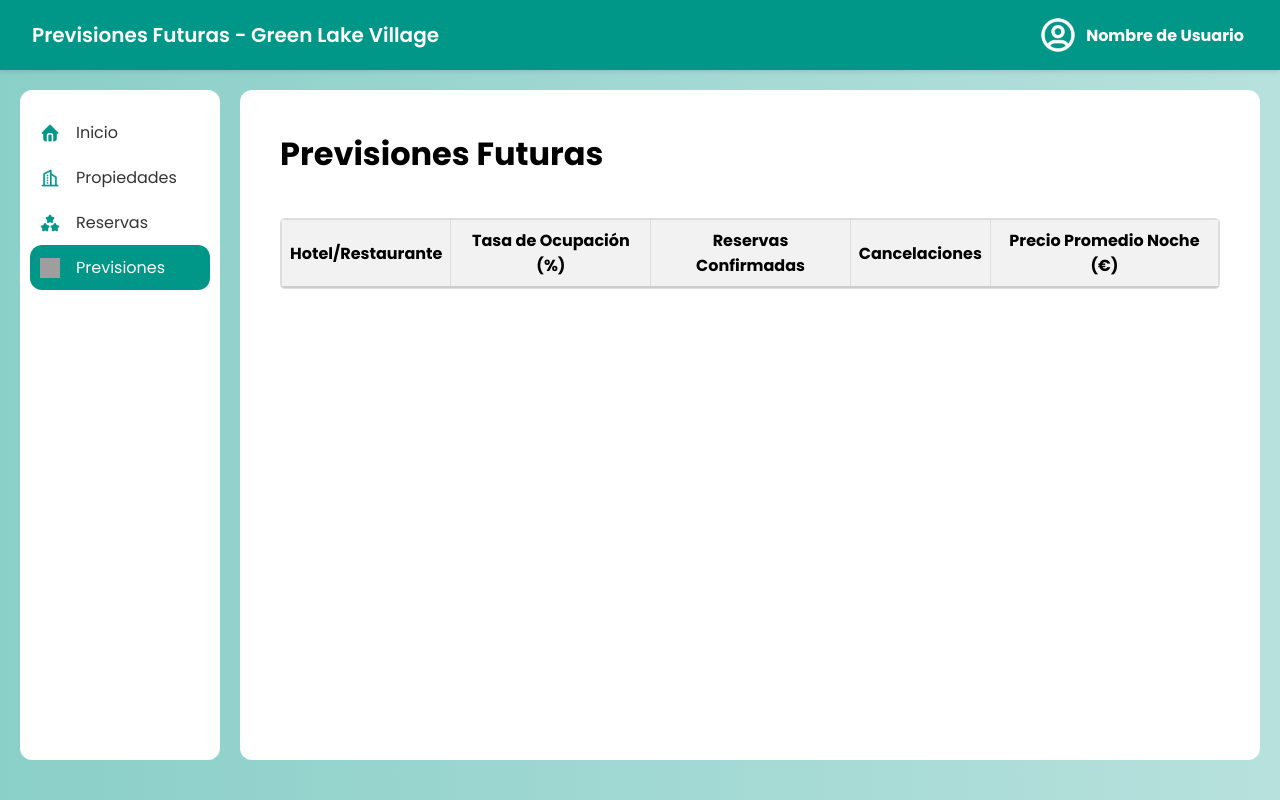
After one commit to 5nullpointers/GreenLakeVillage, a Flask app: page /Propietarios/Previsiones in a window 1280 px wide. The commit adds this page. Run offline with Flask 3, Linux system fonts and the light colour scheme; lists and menus that the app fills with data are empty; parts of the project's set-up code (start-up, migrations or seed data) failed here and were passed over; some libraries are stand-ins or nearby versions; grey boxes are pictures that could not be loaded.

Commit message:
Previsiones funcionando. Falta estilo

```diff
--- a/Presentacion/static/js/PropiedadesUsuario.js
+++ b/Presentacion/static/js/PropiedadesUsuario.js
@@ -97,9 +97,9 @@ function initMenuInteracciones() {
 
   const opciones = document.querySelectorAll('.menuPanel li');
   const nuevasImagenes = [
-    "/static/images/inicioBlanco.png",
-    "/static/images/PropiedadesBlanco.png",
-    "/static/images/ReseñasBlanco.png"
+    "/static/Images/inicioBlanco.png",
+    "/static/Images/PropiedadesBlanco.png",
+    "/static/Images/ReseñasBlanco.png"
   ];
 
   opciones.forEach((opcion, index) => {
--- a/Presentacion/static/js/ReservasBusinessOwner.js
+++ b/Presentacion/static/js/ReservasBusinessOwner.js
@@ -47,9 +47,9 @@ const opciones = document.querySelectorAll('.menuPanel li');
 
 // Define las nuevas rutas para cada opción
 const nuevasImagenes = [
-    "/static/images/inicioBlanco.png",
-    "/static/images/PropiedadesBlanco.png",
-    "/static/images/ReseñasBlanco.png"
+    "/static/Images/inicioBlanco.png",
+    "/static/Images/PropiedadesBlanco.png",
+    "/static/Images/ReseñasBlanco.png"
 ];
 
 opciones.forEach((opcion, index) => {
--- /dev/null
+++ b/Presentacion/templates/PrevisionesBusinessOwner.html
@@ -0,0 +1,203 @@
+<!DOCTYPE html>
+<html lang="es">
+<head>
+    <meta charset="UTF-8">
+    <title>Previsiones Futuras - Green Lake Village</title>
+    <link rel="stylesheet" href="/static/css/PropiedadesUsuario.css">
+    <!-- SweetAlert2 (opcional) -->
+    <link rel="stylesheet" href="https://cdn.jsdelivr.net/npm/sweetalert2@11/dist/sweetalert2.min.css">
+    <script src="https://cdn.jsdelivr.net/npm/sweetalert2@11"></script>
+    <!-- Animate.css (opcional) -->
+    <link rel="stylesheet" href="https://cdnjs.cloudflare.com/ajax/libs/animate.css/4.1.1/animate.min.css"/>
+    <style>
+        /* Contenedor principal de los botones y la tabla */
+        .containerPrincipal {
+            padding: 20px;
+        }
+
+        /* Contenedor para los botones de los meses */
+        #monthButtons {
+            display: flex;
+            justify-content: flex-start;
+            gap: 10px;
+            margin-bottom: 20px;
+        }
+        #monthButtons button {
+            padding: 10px 20px;
+            border: none;
+            background-color: #007BFF;
+            color: #fff;
+            border-radius: 5px;
+            cursor: pointer;
+        }
+        #monthButtons button.active {
+            background-color: #0056b3;
+        }
+
+        /* Contenedor para la tabla con scroll */
+        .table-container {
+            max-height: 400px;       /* Ajusta la altura según necesites */
+            overflow-y: auto;        /* Scroll vertical */
+            overflow-x: auto;        /* Scroll horizontal si la tabla es muy ancha */
+            border: 1px solid #ddd;  /* Borde para delimitar el contenedor */
+            border-radius: 5px;
+            background-color: #fff;
+        }
+
+        /* Estilos para la tabla */
+        #predictionsTable {
+            width: 100%;
+            border-collapse: collapse; /* Quita espacios entre celdas */
+        }
+        #predictionsTable thead th {
+            position: sticky;         /* Encabezado fijo al hacer scroll */
+            top: 0;
+            background-color: #f2f2f2;
+            font-weight: bold;
+            text-align: center;
+            border-bottom: 2px solid #ccc;
+        }
+        #predictionsTable tbody tr:nth-child(even) {
+            background-color: #f9f9f9; /* Color para filas pares */
+        }
+        #predictionsTable td,
+        #predictionsTable th {
+            border: 1px solid #ddd;
+            padding: 8px;
+            text-align: center;
+        }
+        #predictionsTable tr:hover {
+            background-color: #f1f1f1; /* Efecto hover */
+        }
+    </style>
+</head>
+<body>
+    <!-- Barra de navegación superior -->
+    <nav class="superiorAdmin">
+        <div class="logo">Previsiones Futuras - Green Lake Village</div>
+        <div class="user-profile">
+            <img src="/static/Images/user-circle.png" alt="Imagen de perfil" class="profile-img" />
+            <span class="user-name">{{ session.user_name or 'Nombre de Usuario' }}</span>
+            <div class="user-dropdown" id="userDropdown">
+                <ul>
+                    <li><a href="#">Configuración</a></li>
+                    <li><a href="/">Cerrar sesión</a></li>
+                </ul>
+            </div>
+        </div>
+    </nav>
+
+    <!-- Layout con panel de menú y panel principal -->
+    <div class="layout">
+        <div class="panelBlancoMenu">
+            <div class="menuPanel">
+                <ul>
+                    <li>
+                        <img src="/static/Images/inicio.png" alt="Inicio" class="option-icon" />
+                        <a href="/Propietarios">Inicio</a>
+                    </li>
+                    <li>
+                        <img src="/static/Images/Propiedades.png" alt="Propiedades" class="option-icon" />
+                        <a href="/Propietarios/PropiedadesUsuario">Propiedades</a>
+                      </li>
+                      <li>
+                        <img src="/static/Images/Reseñas.png" alt="Reservas" class="option-icon" />
+                        <a href="/Propietarios/ReservasHoteles">Reservas</a>
+                      </li>
+                    <li class="active">
+                        <img src="/static/Images/Predicciones.png" alt="Predicciones" class="option-icon" />
+                        <a href="/Propietarios/Previsiones">Previsiones</a>
+                    </li>
+                </ul>
+            </div>
+        </div>
+
+        <!-- Panel principal con botones de selección de mes y tabla de previsiones -->
+        <div class="panelBlanco">
+            <div class="containerPrincipal">
+                <h1>Previsiones Futuras</h1>
+
+                <!-- Contenedor de botones para seleccionar el mes -->
+                <div id="monthButtons"></div>
+
+                <!-- Contenedor con scroll para la tabla -->
+                <div class="table-container">
+                    <table id="predictionsTable">
+                        <thead>
+                            <tr>
+                                <th>Hotel/Restaurante</th>
+                                <th>Tasa de Ocupación (%)</th>
+                                <th>Reservas Confirmadas</th>
+                                <th>Cancelaciones</th>
+                                <th>Precio Promedio Noche (€)</th>
+                            </tr>
+                        </thead>
+                        <tbody>
+                            <!-- Se rellenará dinámicamente según el mes seleccionado -->
+                        </tbody>
+                    </table>
+                </div>
+            </div>
+        </div>
+    </div>
+
+    <script>
+        document.addEventListener('DOMContentLoaded', () => {
+            let predictionsData = [];
+            const monthButtonsDiv = document.getElementById('monthButtons');
+            const predictionsTableBody = document.getElementById('predictionsTable').querySelector('tbody');
+
+            // Se obtiene la información de previsiones desde el endpoint
+            fetch('/api/prediccionesOcupacion')
+                .then(response => response.json())
+                .then(data => {
+                    predictionsData = data;
+                    // Extraer meses únicos y ordenarlos
+                    const months = [...new Set(data.map(item => item.mes))].sort();
+                    // Crear botón para cada mes
+                    months.forEach((month, index) => {
+                        const btn = document.createElement('button');
+                        btn.textContent = month;
+                        btn.dataset.month = month;
+                        if (index === 0) btn.classList.add('active');
+                        btn.addEventListener('click', () => {
+                            document.querySelectorAll('#monthButtons button').forEach(b => b.classList.remove('active'));
+                            btn.classList.add('active');
+                            updateTable(month);
+                        });
+                        monthButtonsDiv.appendChild(btn);
+                    });
+                    // Mostrar previsiones del primer mes por defecto
+                    if (months.length > 0) {
+                        updateTable(months[0]);
+                    }
+                })
+                .catch(error => {
+                    console.error('Error al obtener las previsiones:', error);
+                    Swal.fire({
+                        icon: 'error',
+                        title: 'Error',
+                        text: 'No se pudieron obtener las previsiones.'
+                    });
+                });
+
+            // Actualiza la tabla filtrando por el mes seleccionado
+            function updateTable(selectedMonth) {
+                predictionsTableBody.innerHTML = '';
+                const filtered = predictionsData.filter(item => item.mes === selectedMonth);
+                filtered.forEach(item => {
+                    const row = document.createElement('tr');
+                    row.innerHTML = `
+                        <td>${item.hotel_nombre}</td>
+                        <td>${item.tasa_ocupacion}</td>
+                        <td>${item.reservas_confirmadas}</td>
+                        <td>${item.cancelaciones}</td>
+                        <td>${item.precio_promedio_noche}</td>
+                    `;
+                    predictionsTableBody.appendChild(row);
+                });
+            }
+        });
+    </script>
+</body>
+</html>
```
Also changed, not shown: Dominio/prueba1.py (+85 -1 lines), Presentacion/static/js/BusinessOwner.js (+11 -11 lines), Presentacion/templates/BusinessOwner.html (+11 -7 lines), Presentacion/templates/PropiedadesUsuario.html (+4 -4 lines), Presentacion/templates/ReservasBusinessOwner.html (+4 -4 lines), Presentacion/static/Images/Previsiones.png (added), Presentacion/static/Images/PrevisionesBlanco.png (added).
